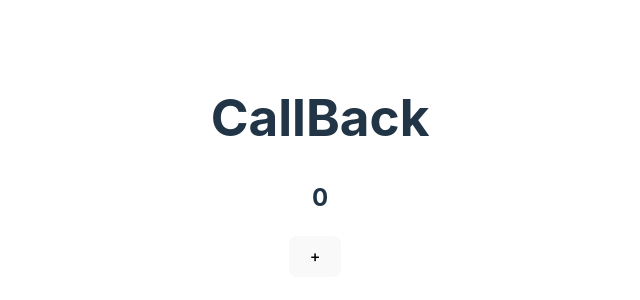
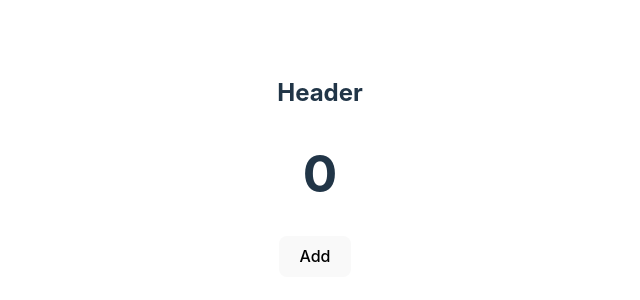
Before and after one commit to pawara101/react-hooks, a React (Vite) app: page / in a window 1280 px wide. Shown: the part 234-534 px from the top of the page, without its empty margins (320-960 px from the left). Built offline with nearby package versions, Linux system fonts and the light colour scheme.

Commit message:
UseCallback Tutorial 1.1

```diff
--- a/src/App.jsx
+++ b/src/App.jsx
@@ -1,6 +1,4 @@
 import { useState } from 'react'
-import reactLogo from './assets/react.svg'
-import viteLogo from '/vite.svg'
 import './App.css'
 import {StateTutorial} from "./hooks/StateTutorial.jsx";
 import { ReducerTutorial } from './hooks/ReducerTutorial.jsx';
--- /dev/null
+++ b/src/components/Header.jsx
@@ -0,0 +1,10 @@
+import React from 'react';
+
+export const Header = () => {
+    console.log("Header Rendered");
+    return(
+        <div>
+            <h2>Header</h2>
+        </div>
+    )
+}
--- a/src/hooks/CallbackTutorial.jsx
+++ b/src/hooks/CallbackTutorial.jsx
@@ -1,14 +1,14 @@
 //useCallback lets  cache a function definition between re-renders
 import React, { useState } from 'react';
-
+import { Header } from '../components/Header';
 export function CallbackTutorial() {
     const [count, setCount] = useState(0);
 
     return (
-        <div>
-            <h1>CallBack</h1>
-            <h2>{count}</h2>
-            <button onClick={() => setCount(count + 1)}>+</button>
-        </div>
+        <>
+            <Header></Header>
+            <h1>{count}</h1>
+            <button onClick={() => setCount(count + 1)}>Add</button>
+        </>
     );
 }
```
